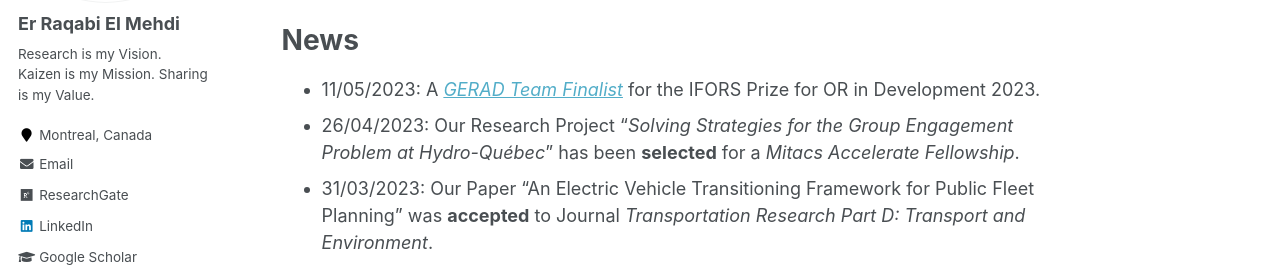
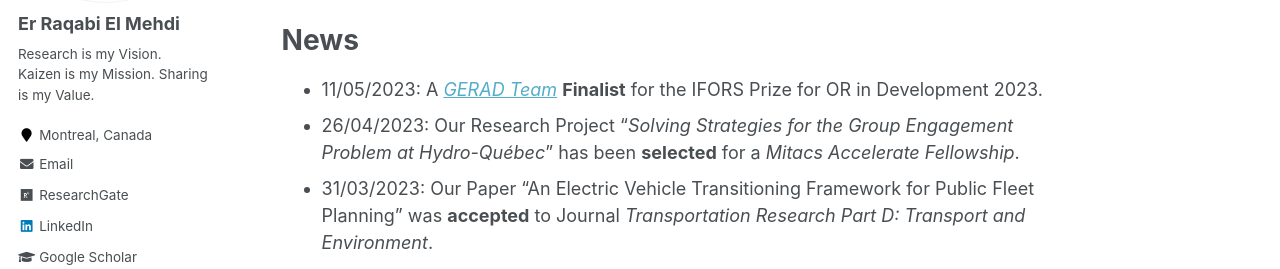
Before and after one commit to RqbMedi/rqbmedi.github.io, a Jekyll site: the page built from _pages/about.md, in a window 1280 px wide and 900 px high, scrolled down 674 px. Shown: the part 181-450 px from the top of the window. Built offline with Jekyll 4.4.1, drawn with Linux system fonts in a browser that asks for light colours; some web fonts are replaced.

```diff
--- a/_pages/about.md
+++ b/_pages/about.md
@@ -26,7 +26,7 @@ My Curriculum Vitae can be found [here](http://rqbmedi.github.io/files/CV.pdf).
 
 News
 ======
-- 11/05/2023: A [*GERAD Team Finalist*](https://www.gerad.ca/en/posts/1060) for the IFORS Prize for OR in Development 2023.
+- 11/05/2023: A [*GERAD Team*](https://www.gerad.ca/en/posts/1060) **Finalist** for the IFORS Prize for OR in Development 2023.
 - 26/04/2023: Our Research Project "*Solving Strategies for the Group Engagement Problem at Hydro-Québec*" has been **selected** for a *Mitacs Accelerate Fellowship*.
 - 31/03/2023: Our Paper "An Electric Vehicle Transitioning Framework for Public Fleet Planning" was **accepted** to Journal *Transportation Research Part D: Transport and Environment*.
 - 29/03/2023: Talk "*Modeling for Strategic Supply Chain Management*" at Griffith Business School.
```
